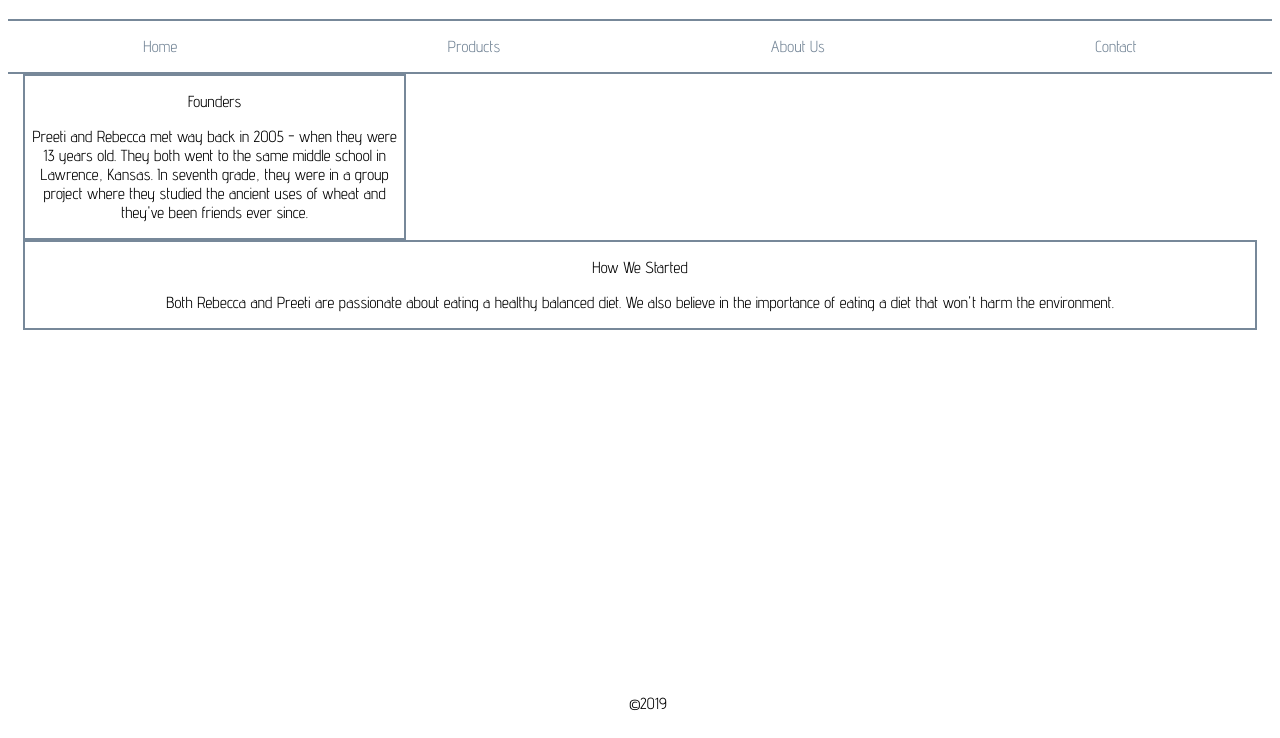
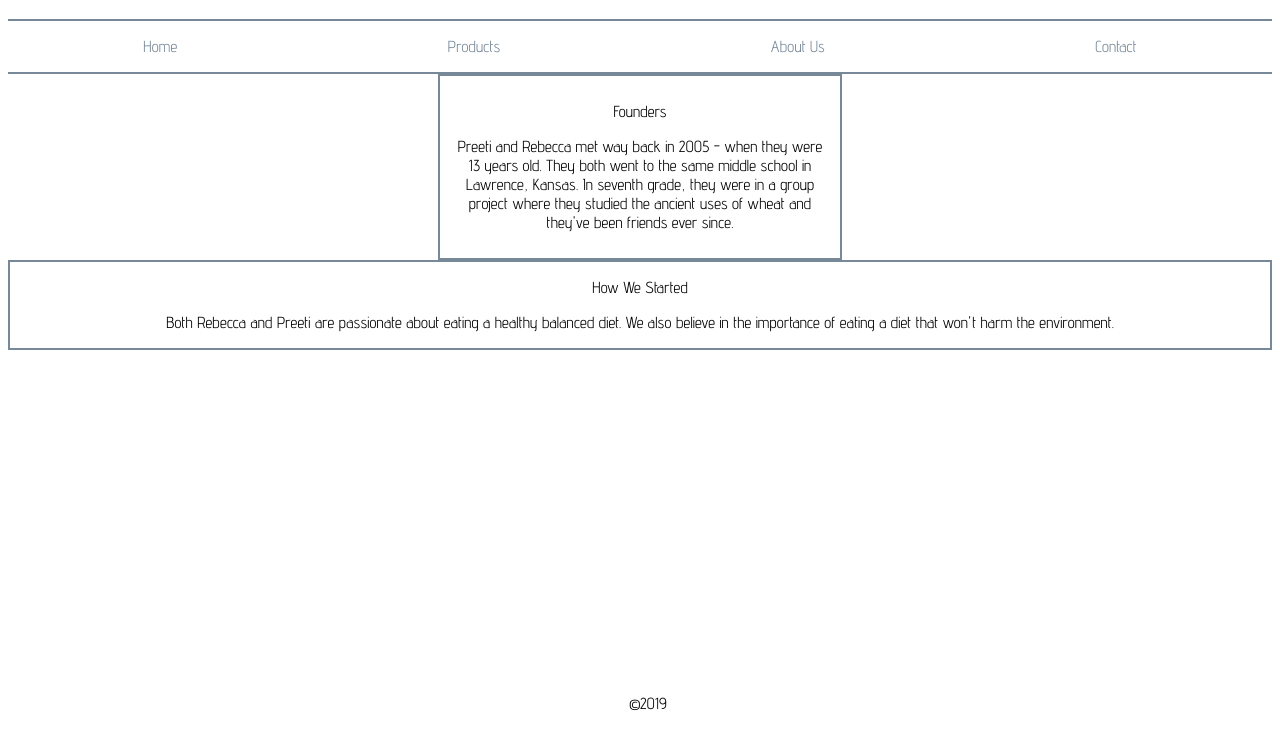
Before and after one commit to singhp1992/zing-html, a plain HTML site: page about.html in a window 1280 px wide. Shown: the part 62-800 px from the top of the page. Drawn offline with Linux system fonts and the light colour scheme.

Commit message:
fixed margin issue

```diff
--- a/style.css
+++ b/style.css
@@ -76,15 +76,17 @@ ol li {
 } */
 
 .started {
-  margin: 0 15px;
+  margin: auto;
   border: 2px solid lightslategray;
+  width: auto;
 }
 
 .founders {
-  margin: 0 15px;
+  margin: auto;
   border: 2px solid lightslategray;
   width: 30%;
   text-align: center;
+  padding: 10px 10px;
 }
 
 /* the width property is pushing everything to the right (hence float issue) */
```
